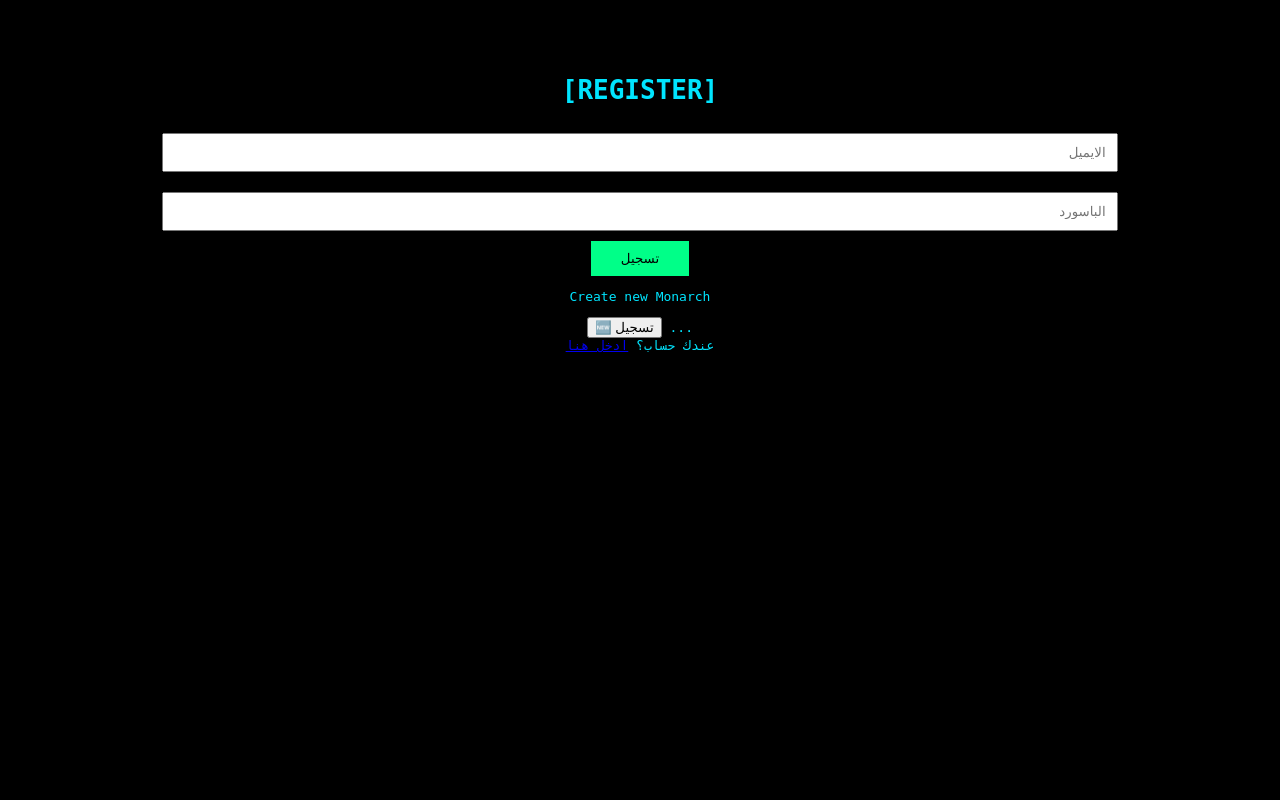
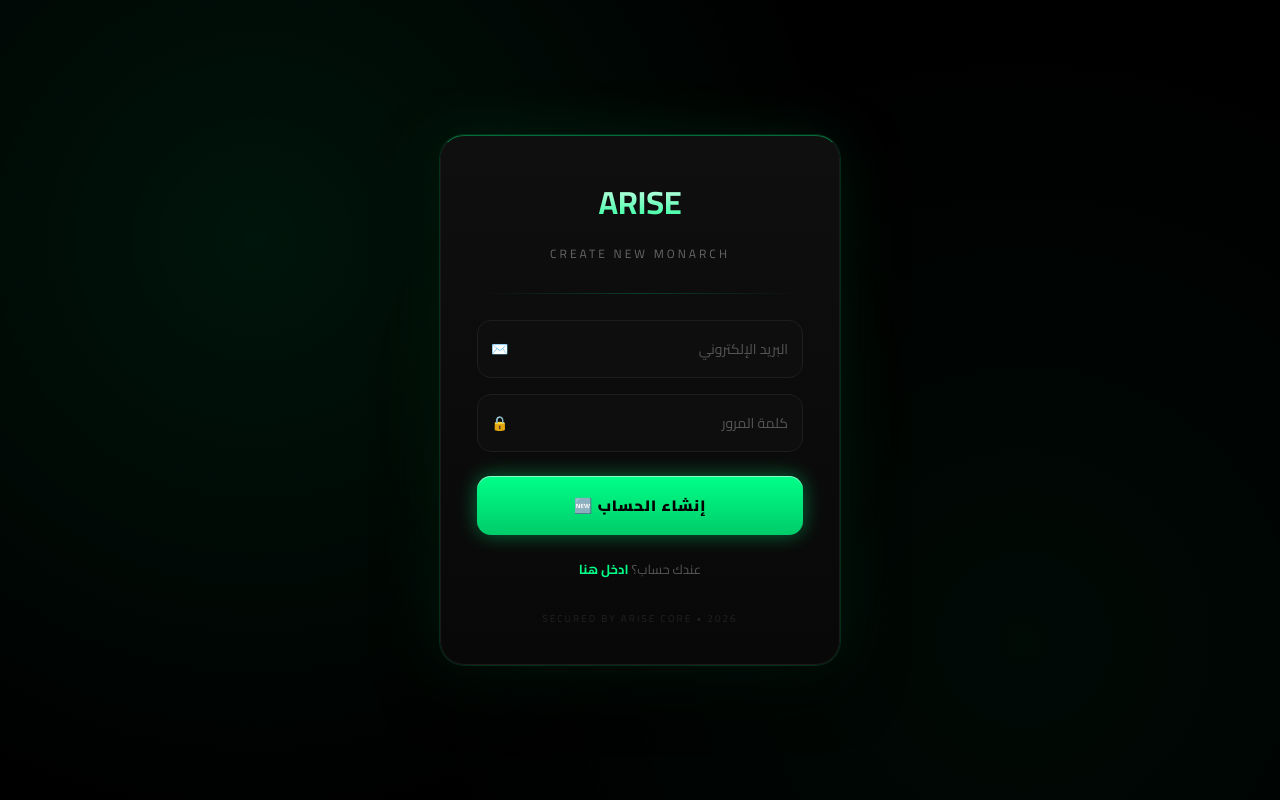
Before and after one commit to hackeregypt664-spec/-ARISE-system, a Flask app: page /register in a window 1280 px wide. Run offline with Flask 3, Linux system fonts and the light colour scheme; some libraries are stand-ins or nearby versions.

Commit message:
final fix for vercel

```diff
--- a/templates/register.html
+++ b/templates/register.html
@@ -1,17 +1,113 @@
 <!DOCTYPE html>
 <html lang="ar" dir="rtl">
-<head><meta charset="UTF-8"><title>REGISTER - ARISE</title></head>
-<body style="background:#000;color:#00e5ff;font-family:monospace;text-align:center;padding:50px;">
-<h1>[REGISTER]</h1>
-<form method="POST">
-<input type="email" name="email" placeholder="الايميل" required style="padding:10px;width:80%;margin:10px;"><br>
-<input type="password" name="password" placeholder="الباسورد" required style="padding:10px;width:80%;margin:10px;"><br>
-<button type="submit" style="background:#00ff88;color:#000;padding:10px 30px;border:none;cursor:pointer;">تسجيل</button>
-</form>
-<p class="sub">Create new Monarch</p>
-...
-<button type="submit">تسجيل 🆕</button>
-</form>
-<div class="link">عندك حساب؟ <a href="/login">ادخل هنا</a></div>
+<head>
+<meta charset="UTF-8">
+<meta name="viewport" content="width=device-width, initial-scale=1.0">
+<title>REGISTER - ARISE</title>
+<link href="https://fonts.googleapis.com/css2?family=Cairo:wght@400;700;900&display=swap" rel="stylesheet">
+<style>
+*{margin:0;padding:0;box-sizing:border-box;font-family:'Cairo','Segoe UI',sans-serif}
+body{
+  background:#000;
+  background-image:
+    radial-gradient(circle at 20% 30%, #00ff8815 0%, transparent 50%),
+    radial-gradient(circle at 80% 80%, #00ff880a 0%, transparent 50%);
+  display:flex;align-items:center;justify-content:center;min-height:100vh;padding:20px;
+  overflow:hidden;
+}
+body::before{
+  content:'';
+  position:absolute;width:600px;height:600px;
+  background:radial-gradient(circle, #00ff8808, transparent 70%);
+  animation: pulse 4s infinite;
+}
+@keyframes pulse{0%,100%{transform:scale(1);opacity:.5}50%{transform:scale(1.2);opacity:.8}}
+
+.card{
+  position:relative;
+  width:100%;max-width:400px;
+  background:linear-gradient(180deg, #0f0f0f 0%, #080808 100%);
+  border:1px solid #1a1a1a;
+  border-top:1px solid #00ff8866;
+  box-shadow: 0 0 0 1px #00ff8822, 0 0 60px #00ff8818, 0 20px 60px #000;
+  border-radius:24px;padding:36px;
+  animation: rise .8s ease-out;
+}
+@keyframes rise{from{opacity:0;transform:translateY(30px)}to{opacity:1;transform:translateY(0)}}
+
+.logo-wrap{text-align:center;margin-bottom:28px}
+h1 {
+  background: linear-gradient(180deg,#fff,#00ff88);
+  -webkit-background-clip: text;
+  background-clip: text;
+  -webkit-text-fill-color: transparent;
+  color: transparent;
+}
+p.sub{color:#666;text-align:center;margin:10px 0 0;font-size:12px;letter-spacing:3px;text-transform:uppercase}
+.line{height:1px;background:linear-gradient(90deg, transparent, #00ff8833, transparent);margin:26px 0}
+
+.input-group{position:relative;margin-bottom:16px}
+.input-group span{position:absolute;left:14px;top:50%;transform:translateY(-50%);color:#444;font-size:14px}
+input{
+  width:100%;background:#0e0e0e;border:1px solid #1e1e1e;border-radius:14px;
+  padding:15px 14px 15px 40px;color:#fff;outline:none;transition:.3s;font-size:14px
+}
+input:focus{border-color:#00ff88;background:#111;box-shadow:0 0 0 3px #00ff8815, 0 0 20px #00ff8820}
+input::placeholder{color:#555}
+
+button{
+  width:100%;background:linear-gradient(180deg, #00ff88, #00cc6a);color:#000;
+  border:none;border-radius:14px;padding:15px;font-weight:900;font-size:15px;
+  cursor:pointer;letter-spacing:1px;box-shadow:0 0 20px #00ff8866, inset 0 1px 0 #ffffff88;
+  transition:.2s;margin-top:8px;position:relative;overflow:hidden
+}
+button::before{
+  content:'';position:absolute;top:0;left:-100%;width:100%;height:100%;
+  background:linear-gradient(90deg, transparent, #ffffff55, transparent);transition:.6s
+}
+button:hover::before{left:100%}
+button:hover{transform:translateY(-1px);box-shadow:0 0 30px #00ff8888}
+button:active{transform:scale(.98)}
+
+.error{
+  background:linear-gradient(180deg, #ff003315, #ff003308);
+  border:1px solid #ff003333;color:#ff6b6b;padding:12px;border-radius:12px;
+  text-align:center;margin-bottom:18px;font-size:13px;animation:shake .4s
+}
+@keyframes shake{0%,100%{transform:translateX(0)}25%{transform:translateX(-4px)}75%{transform:translateX(4px)}}
+
+.link{text-align:center;margin-top:22px;color:#555;font-size:13px}
+.link a{color:#00ff88;text-decoration:none;font-weight:700;transition:.2s}
+.link a:hover{color:#fff;text-shadow:0 0 10px #00ff88}
+.footer{margin-top:28px;text-align:center;color:#222;font-size:10px;letter-spacing:2px}
+</style>
+</head>
+<body>
+<div class="card">
+  <div class="logo-wrap">
+    <h1>ARISE</h1>
+    <p class="sub">Create New Monarch</p>
+  </div>
+  <div class="line"></div>
+
+  {% if error %}
+  <div class="error">⚠️ {{ error }}</div>
+  {% endif %}
+
+  <form method="POST">
+    <div class="input-group">
+      <span>✉️</span>
+      <input type="email" name="email" placeholder="البريد الإلكتروني" required>
+    </div>
+    <div class="input-group">
+      <span>🔒</span>
+      <input type="password" name="password" placeholder="كلمة المرور" required>
+    </div>
+    <button type="submit">إنشاء الحساب 🆕</button>
+  </form>
+
+  <div class="link">عندك حساب؟ <a href="/login">ادخل هنا</a></div>
+  <div class="footer">SECURED BY ARISE CORE • 2026</div>
+</div>
 </body>
 </html>
```
